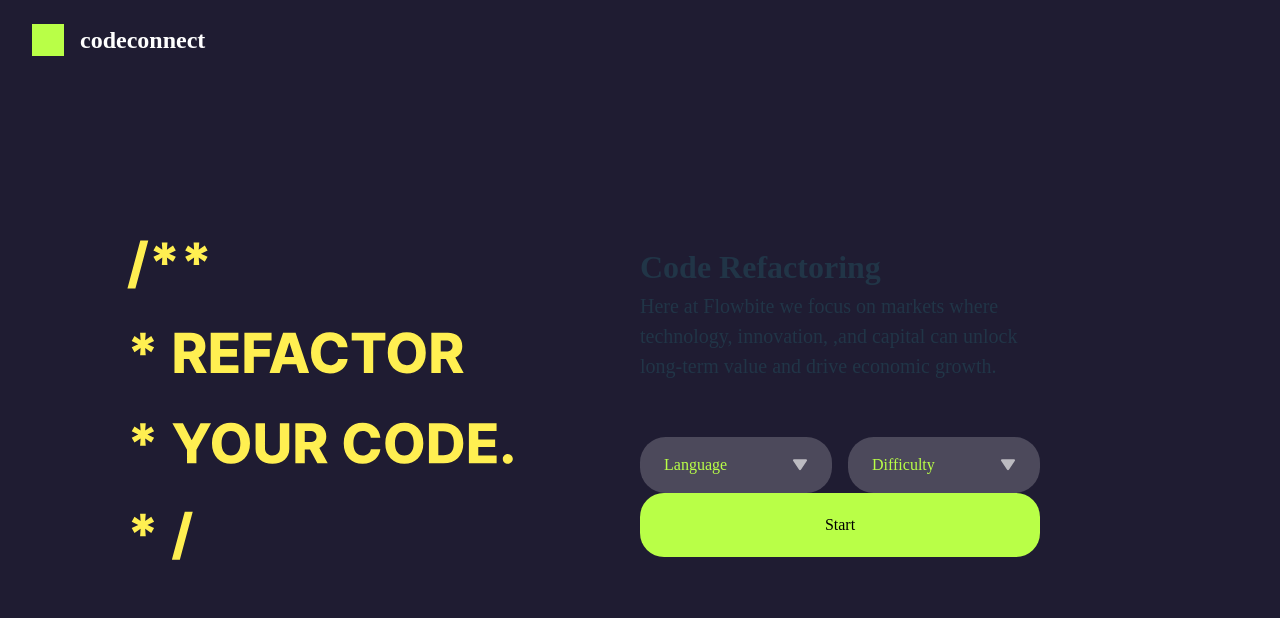
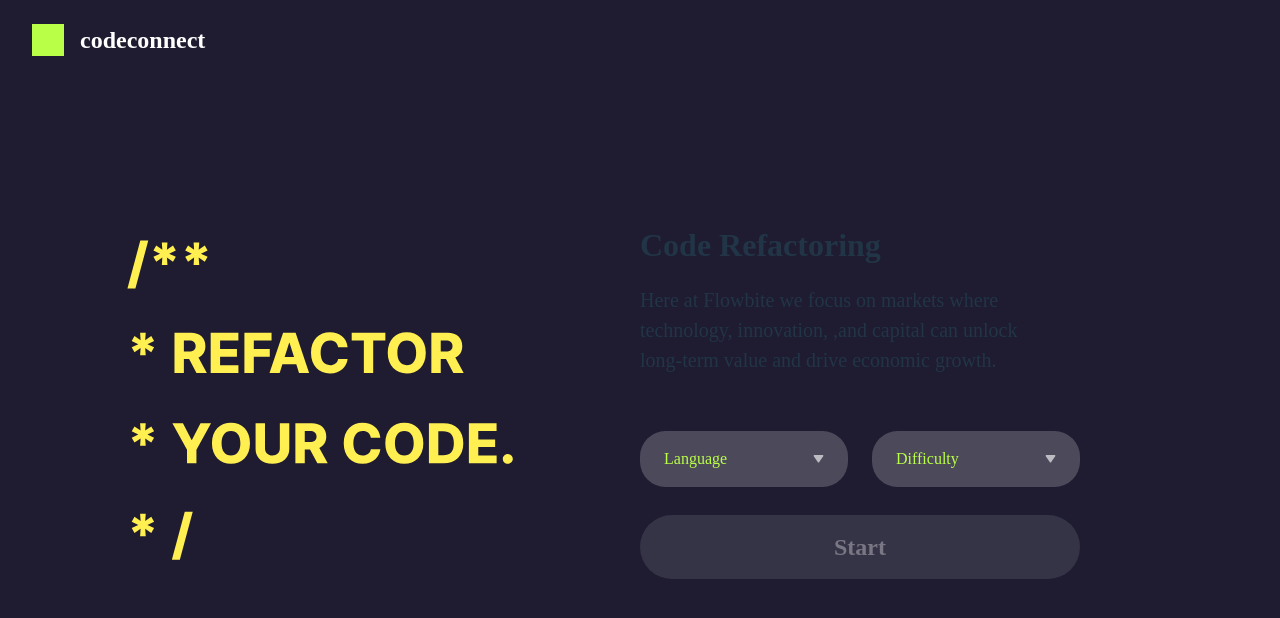
Before and after one commit to dhr05074/developic, a React (Vite) app in the folder front/: page / in a window 1280 px wide. Shown: the top 618 px of the page. Built offline with nearby package versions, Linux system fonts and the light colour scheme.

Commit message:
v0.0.0:31 select box에 대응하는 버튼 제작

```diff
--- a/front/src/component/Button/Basic.Button.tsx
+++ /dev/null
@@ -1,32 +0,0 @@
-import { Link } from "react-router-dom";
-
-type PropsType = {
-    link?: {
-        pathName: string;
-        search?: string;
-    };
-    name: string;
-    clickFunction: () => void;
-};
-
-export default function ButtonBasic(props: PropsType) {
-    const className =
-        "motion_basic inline-flex items-center justify-center rounded-3xl bg-coco-green_500 w-full py-5 text-center text-base font-medium text-black  hover:bg-Navy-700 hover:text-white";
-
-    if (props.link?.pathName) {
-        return (
-            <Link
-                id="button-basic"
-                to={{ pathname: props.link.pathName, search: props.link.search }}
-                className={className}
-            >
-                {props.name}
-            </Link>
-        );
-    }
-    return (
-        <button id="button-basic" className={className} onClick={props.clickFunction}>
-            {props.name}
-        </button>
-    );
-}
--- /dev/null
+++ b/front/src/component/Button/Link.Button.tsx
@@ -0,0 +1,27 @@
+import { Link } from "react-router-dom";
+
+type PropsType = {
+    link?: {
+        pathName: string;
+        search?: string;
+    };
+    name: string;
+};
+
+export default function ButtonBasic(props: PropsType) {
+    const active =
+        "pretendard_bold_24 motion_basic inline-flex items-center justify-center rounded-full bg-coco-green_500 w-full py-5 text-center text-base font-medium text-black  hover:bg-Navy-700 hover:text-white";
+
+    const inactive =
+        "pretendard_bold_24 motion_basic inline-flex items-center justify-center rounded-full bg-new-800 w-full py-5 text-center text-base font-medium text-new-500 hover:text-new-500 cursor-not-allowed ";
+
+    return (
+        <Link
+            id="button-basic"
+            to={{ pathname: props.link?.pathName, search: props.link?.search }}
+            className={props.link?.pathName ? active : inactive}
+        >
+            {props.name}
+        </Link>
+    );
+}
--- a/front/src/component/Select/Select.tsx
+++ b/front/src/component/Select/Select.tsx
@@ -13,9 +13,7 @@ interface propsState {
 export default function Select(props: propsState) {
     const [isClick, setIsClick] = useState(false);
     const [selectMenu, setSelectMenu] = useState(props.disabled);
-    const onChangeSelect = (e: ChangeEvent<HTMLSelectElement>) => {
-        props?.value.callback(e.target.value);
-    };
+
     const setOptions = () => {
         console.log(props?.value);
         const menu = props?.value.menu;
@@ -35,6 +33,7 @@ export default function Select(props: propsState) {
     const onClickMenu = (e: MouseEventHandler<HTMLLIElement>) => {
         const target = e.target as HTMLLIElement;
         setSelectMenu(target.innerHTML);
+        props?.value.callback(target.innerHTML);
         setIsClick(!isClick);
     };
     // didMount 나중에 넣기.
@@ -42,7 +41,7 @@ export default function Select(props: propsState) {
     const style = " border-new-600 bg-new-700 text-coco-green_500 rounded-[1.6rem] " + props.location;
 
     return (
-        <div className={"selectBox absolute flex w-[12rem]  cursor-pointer flex-col gap-4 px-6 pt-4" + style}>
+        <div className={"selectBox absolute flex w-[13rem]  cursor-pointer flex-col gap-4 px-6 pt-4" + style}>
             {/* <select
                 className={" coco_select w-full  border px-6 py-3 text-sm  " + style}
                 onChange={onChangeSelect}
@@ -59,11 +58,11 @@ export default function Select(props: propsState) {
                 {isClick ? (
                     <img
                         src={Polygon}
-                        className="h-3 rotate-180 transition-all duration-500"
+                        className="h-2 rotate-180 transition-all duration-500"
                         alt="select button icon"
                     />
                 ) : (
-                    <img src={Polygon} className="h-3  transition-all duration-500" alt="select button icon" />
+                    <img src={Polygon} className="h-2  transition-all duration-500" alt="select button icon" />
                 )}
             </div>
             {/* menu */}
--- a/front/src/routes/Home.tsx
+++ b/front/src/routes/Home.tsx
@@ -1,7 +1,7 @@
-import React from "react";
+import { useState } from "react";
 import { motion } from "framer-motion";
 import SelectComponent from "@/component/Select/Select";
-import ButtonBasic from "@/component/Button/Basic.Button";
+import ButtonLink from "@/component/Button/Link.Button";
 import mainImage from "@/assets/main_image.svg";
 
 const languages: LanguageType[] = [
@@ -26,17 +26,23 @@ const languages: LanguageType[] = [
 ];
 const difficulty: string[] = ["hard", "normal", "easy"];
 export default function Select() {
-    let currentLang = "javascript" as LanguageType;
-    let defaultDifficulty = "normal";
+    const [selectOptoin, setSelectOption] = useState({
+        currentLang: "" as LanguageType,
+        defaultDifficulty: "",
+    });
     const setLang = (value: LanguageType) => {
-        currentLang = value;
+        setSelectOption((prevState) => {
+            return { ...prevState, currentLang: value };
+        });
     };
     const setDifficulty = (value: string) => {
-        defaultDifficulty = value;
+        setSelectOption((prevState) => {
+            return { ...prevState, defaultDifficulty: value };
+        });
     };
     const buttonOption = {
         pathName: "/stepper",
-        search: `?difficulty=${defaultDifficulty}&language=${currentLang}`,
+        search: `?difficulty=${selectOptoin.defaultDifficulty}&language=${selectOptoin.currentLang}`,
     };
     return (
         <motion.div
@@ -51,13 +57,13 @@ export default function Select() {
                         <img className="h-[40%]" src={mainImage} alt="refactor your code" />
                     </article>
                     <article className=" h-full w-1/2 gap-4">
-                        <div className="flex h-full  w-[400px] flex-col items-center  justify-center text-left">
+                        <div className="flex h-full  w-[440px] flex-col items-start justify-center  gap-4 text-left">
                             <h3 className="pretendard_extrabold_32 w-full">Code Refactoring</h3>
-                            <p className="pretendard_medium_20 w-full">
+                            <p className="pretendard_medium_20 w-11/12">
                                 Here at Flowbite we focus on markets where technology, innovation, ,and capital can
                                 unlock long-term value and drive economic growth.
                             </p>
-                            <div className="relative mt-14 flex h-14 w-full  flex-row">
+                            <div className="relative mt-10 flex h-14 w-full  flex-row">
                                 <SelectComponent
                                     value={{ menu: languages, callback: setLang }}
                                     disabled="Language"
@@ -69,8 +75,12 @@ export default function Select() {
                                     location="right-0"
                                 />
                             </div>
-                            <div className="w-full">
-                                <ButtonBasic link={buttonOption} name="Start" />
+                            <div className="mt-3 w-full">
+                                {selectOptoin.currentLang && selectOptoin.defaultDifficulty ? (
+                                    <ButtonLink link={buttonOption} name="Start" />
+                                ) : (
+                                    <ButtonLink name="Start" />
+                                )}
                             </div>
                         </div>
                     </article>
--- a/front/tailwind.config.cjs
+++ b/front/tailwind.config.cjs
@@ -26,8 +26,10 @@ export default {
                 900: "#1F1C32",
             },
             new: {
+                500: "#797784",
                 600: "#62606F",
                 700: "#4C495B",
+                800: "#353346",
             },
         },
         extend: {},
```
Also changed, not shown: 1 other file (tests, documents, lock files or other folders).
